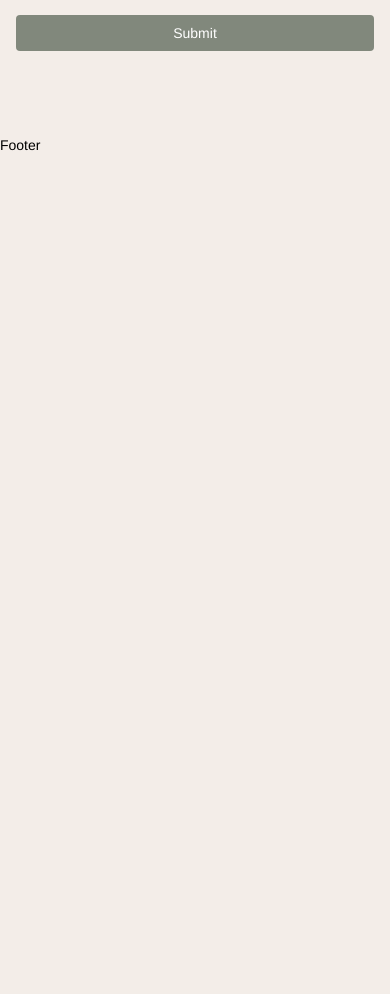
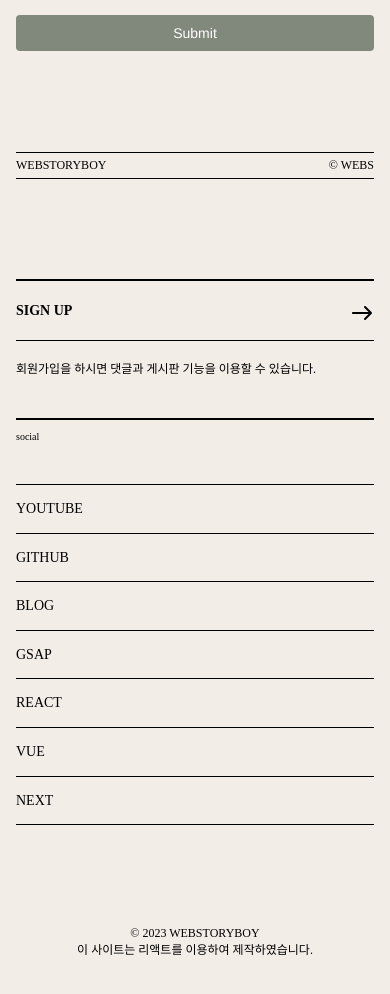
Before and after one commit to yun-narae/learn-next-portfolio, a Next.js app: page / in a window 390 px wide. Shown: the part 6720-7714 px from the top of the page. Before the commit the page ends 6875 px from the top, so only its background shows below. Built offline with nearby package versions, Linux system fonts and the light colour scheme; a web font is replaced by a local one.

Commit message:
푸터 완료

```diff
--- a/src/assets/scss/section/_footer.scss
+++ b/src/assets/scss/section/_footer.scss
@@ -0,0 +1,106 @@
+#footer {
+    font-family: var(--mainKor-font);
+}
+
+.footer__inner {
+    padding: 16px;
+
+    .footer__text {
+        font-size: 12px;
+        text-transform: uppercase;
+        border-top: 1px solid var(--black);
+        border-bottom: 1px solid var(--black);
+        display: flex;
+        justify-content: space-between;
+        padding: 4px 0;
+    }
+
+    .footer__info {
+        display: flex;
+        justify-content: space-between;
+        margin: 100px 0;
+
+        @media (max-width: 800px){
+            flex-direction: column;
+        }
+
+        .left {
+            width: 40%;
+
+            @media (max-width: 800px){
+                width: 100%;
+            }
+
+            .title {
+                border-top: 2px solid var(--black);
+                border-bottom: 1px solid var(--black);
+                padding: 20px 0;
+                text-transform: uppercase;
+                font-weight: 700;
+                background: url(../../img/arrow.svg) no-repeat right 20px;
+                transition: all 0.3s;
+
+                &:hover {
+                    background-color: var(--black400);
+                    padding-left: 10px;
+                    border-color: transparent;
+                }
+            }
+            .desc {
+                font-size: 12px;
+                padding-top: 20px;
+
+                @media (max-width: 800px){
+                    margin-bottom: 40px;
+                }
+            }
+        }
+
+        .right {
+            width: 50%;
+
+            @media (max-width: 800px){
+                width: 100%;
+            }
+
+            h3 {
+                border-top: 2px solid var(--black);
+                font-size: 10px;
+                margin-bottom: 40px;
+                padding-top: 10px;
+            }
+            ul {
+                border-top: 1px solid var(--black);
+
+                li {
+                    border-bottom: 1px solid var(--black);
+
+                    a {
+                        padding: 14px 0;
+                        font-size: 14px;
+                        text-transform: uppercase;
+                        display: block;
+                    }
+                    em {
+                        font-size: 12px;
+                        padding-left: 10px;
+                        opacity: 0;
+                        transition: all 0.3s;
+                    }
+
+                    &:hover {
+                        em {
+                            opacity: 1;
+                        }
+                    }
+                }
+            }
+        }
+    }
+    .footer__right {
+        text-align: center;
+        text-transform: uppercase;
+        font-size: 12px;
+        margin-bottom: 20px;
+    }
+}
--- a/src/components/Footer.jsx
+++ b/src/components/Footer.jsx
@@ -1,9 +1,41 @@
-import React from 'react'
+import React from "react";
+import { footerText } from "../constants";
 
 const Footer = () => {
-  return (
-    <div>Footer</div>
-  )
-}
+    return (
+        <footer id="footer" role="contentinfo">
+            <div className="footer__inner">
+                <div className="footer__text">
+                    <span>webstoryboy</span>
+                    <span>© webs</span>
+                </div>
+                <div className="footer__info">
+                    <div className="left">
+                        <div className="title">
+                            <a href="/">sign up</a>
+                        </div>
+                        <p className="desc">회원가입을 하시면 댓글과 게시판 기능을 이용할 수 있습니다.</p>
+                    </div>
+                    <div className="right">
+                        <h3>social</h3>
+                        <ul>
+                            {footerText.map((footer, key) => (
+                                <li key={key}>
+                                    <a href={footer.link}>{footer.title}
+                                      <em>{footer.desc}</em>
+                                    </a>
+                                </li>
+                            ))}
+                        </ul>
+                    </div>
+                </div>
+                <div className="footer__right">
+                    © 2023 webstoryboy<br />
+                    이 사이트는 리액트를 이용하여 제작하였습니다.
+                </div>
+            </div>
+        </footer>
+    );
+};
 
-export default Footer
+export default Footer;
```
